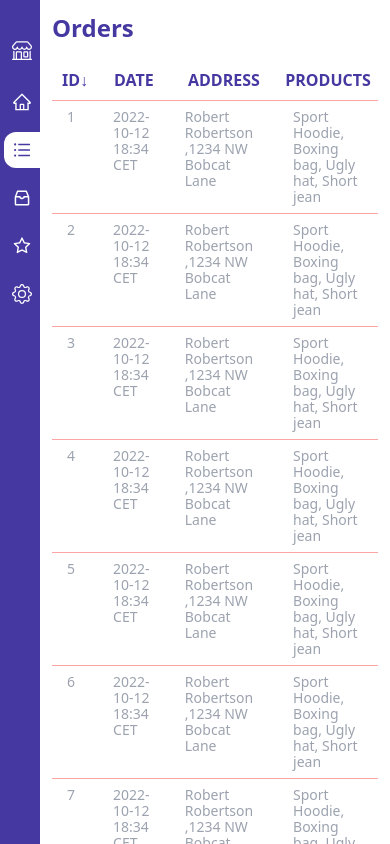
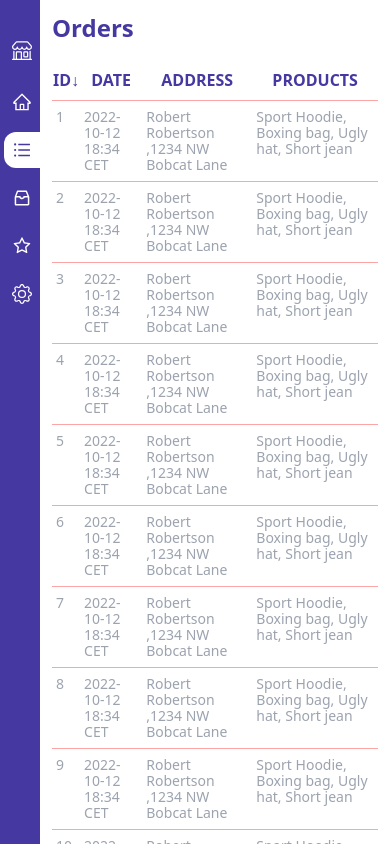
Before and after one commit to gift56/dashboard, a React (Vite) app: page /orders in a window 390 px wide. Shown: the top 844 px of the page. Built offline with nearby package versions, Linux system fonts and the light colour scheme.

Commit message:
working on mobile view

```diff
--- a/src/Page/Order.jsx
+++ b/src/Page/Order.jsx
@@ -116,7 +116,7 @@ const Order = () => {
             <tr key={i}>
               {Object.keys(item).map((key, i) => (
                 <td
-                  className="px-[15px] py-[8px] align-top text-sm leading-4 text-gray-400 border-b border-red-300"
+                  className="px-[4px] sm:px-[15px] py-[8px] align-top text-sm leading-4 text-gray-400 border-b border-red-300"
                   key={i}
                 >
                   {item[key]}
```
